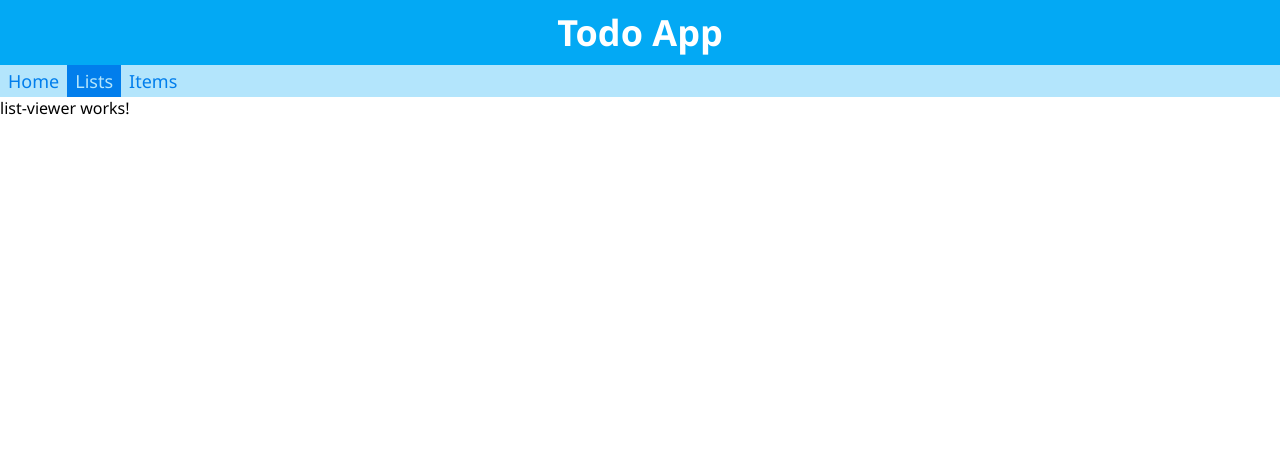
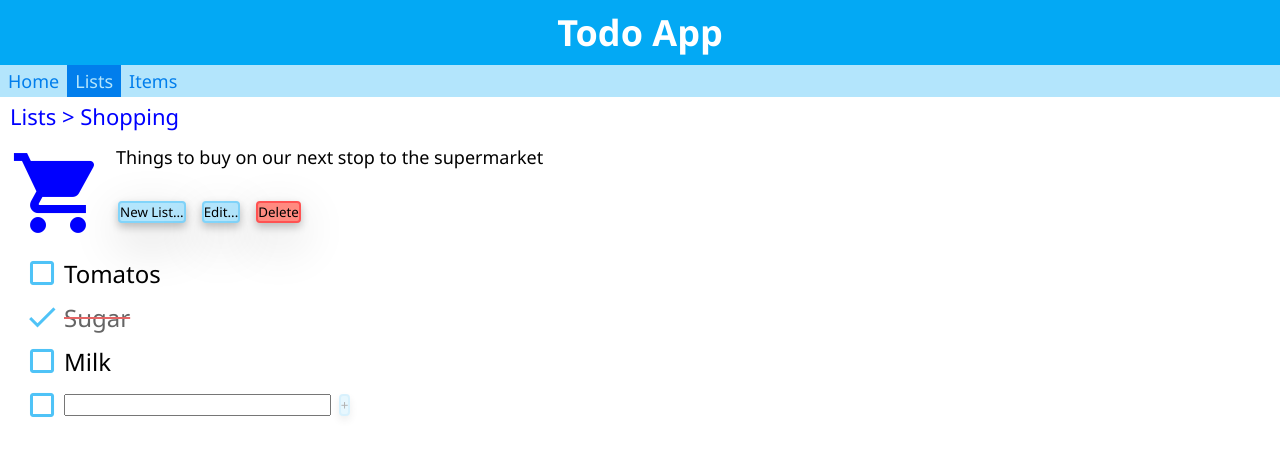
Before and after one commit to Sahar-Goldman/TodoAppReactiveAngular, an Angular app in the folder toDoProject/: page /lists/1 in a window 1280 px wide. Shown: the top 456 px of the page. Built offline with nearby package versions, Linux system fonts and the light colour scheme.

Commit message:
implemented list viewer & implemented item viewer

```diff
--- /dev/null
+++ b/toDoProject/src/app/Component/item-viewer/item-viewer.component.css
@@ -0,0 +1,27 @@
+.root {
+    display: flex;
+    flex-direction: row;
+    align-items: center;
+}
+
+.root.active {
+    cursor: pointer;
+}
+.root.active:hover {
+    background: var(--p50);
+}
+
+.material-icons {
+    color: var(--p300);
+    margin: 4px;
+    font-size: 36px;
+}
+
+.caption {
+    font-size: 24px;
+}
+
+.caption.completed {
+    opacity: 0.6;
+    text-decoration: line-through var(--a700);
+}
--- /dev/null
+++ b/toDoProject/src/app/Component/item-viewer/item-viewer.component.html
@@ -0,0 +1,5 @@
+<div class="root" [class.active]="!isCompleted" (click)="complete()">
+    <span *ngIf="!isCompleted" class="material-icons">crop_square</span>
+    <span *ngIf="isCompleted" class="material-icons">check</span>
+    <span class="caption" [class.completed]="isCompleted">{{caption}}</span>
+</div>
--- /dev/null
+++ b/toDoProject/src/app/Component/item-viewer/item-viewer.component.ts
@@ -0,0 +1,24 @@
+import { Component, EventEmitter, Input, OnInit, Output } from '@angular/core';
+
+@Component({
+  selector: 'app-item-viewer',
+  templateUrl: './item-viewer.component.html',
+  styleUrls: ['./item-viewer.component.css']
+})
+export class ItemViewerComponent {
+
+  @Input()
+  caption: string = '';
+
+  @Input()
+  isCompleted: boolean = false;
+
+  @Output()
+  completed = new EventEmitter<void>();
+
+  complete() {
+    if (!this.isCompleted)
+      this.completed.emit();
+  }
+
+}
--- a/toDoProject/src/app/Component/list-viewer/list-viewer.component.css
+++ b/toDoProject/src/app/Component/list-viewer/list-viewer.component.css
@@ -0,0 +1,85 @@
+:host {
+    display: flex;
+    flex-direction: column;
+}
+
+.meta-data {
+    display: grid;
+    grid-template-rows: auto auto;
+    grid-template-columns: auto 1fr;
+    margin: 10px;
+}
+
+.description {
+    grid-column: 2;
+    grid-row: 1;
+    margin-left: 10px;
+    font-size: 18px;
+}
+
+.confirm-caption {
+    grid-column: 2;
+    grid-row: 1;
+    margin-left: 10px;
+    font-size: 24px;
+    color: var(--a400);
+}
+
+.material-icons {
+    grid-column: 1;
+    grid-row: 1/-1;
+    font-size: 96px;
+    align-self: flex-start;
+    justify-self: center;
+}
+
+.buttons {
+    align-self: center;
+    grid-row: 2;
+    grid-column: 2;
+    display: flex;
+    flex-direction: row;
+    margin: 4px;
+}
+
+.delete-confirm {
+    align-self: center;
+    grid-row: 2;
+    grid-column: 2;
+    display: flex;
+    flex-direction: row;
+    margin: 4px;
+}
+
+
+button {
+    margin: 8px;
+}
+
+.items {
+    display: flex;
+    flex-direction: column;
+    margin-left: 20px;
+}
+
+.add-item {
+    display: flex;
+    flex-direction: row;
+    align-items: center;
+    margin-left: 20px;
+}
+
+.add-item input {
+    width: 20em;
+}
+
+.add-item .material-icons {
+    color: var(--p300);
+    margin: 4px;
+    font-size: 36px;
+    align-self: center;
+}
+
+.add-item button {
+    min-width: unset;
+}
--- a/toDoProject/src/app/Component/list-viewer/list-viewer.component.html
+++ b/toDoProject/src/app/Component/list-viewer/list-viewer.component.html
@@ -1 +1,33 @@
-<p>list-viewer works!</p>
+<ng-container *ngIf="(list$ | async) as list">
+    <header [style.color]="list.color">Lists > {{list.caption}}</header>
+    <div class="meta-data">
+        <p class="description" *ngIf="!isConfirmingDelete">{{list.description}}</p>
+        <span class="material-icons" [style.color]="list.color">{{list.icon}}</span>
+        <div class="buttons" *ngIf="!isConfirmingDelete">
+            <button class="positive-button" (click)="createNewList()">New List...</button>
+            <button class="positive-button" (click)="editList()">Edit...</button>
+            <button class="negative-button" (click)="confirmDelete()">Delete</button>
+        </div>
+        <p class="confirm-caption" *ngIf="isConfirmingDelete">
+            Are you sure you want to delete the entire list?
+        </p>
+        <div class="delete-confirm" *ngIf="isConfirmingDelete">
+            <button class="positive-button" (click)="cancelConfirmDelete()">Cancel</button>
+            <button class="negative-button" (click)="deleteList()">Delete</button>
+        </div>
+    </div>
+</ng-container>
+<ng-container *ngIf="(items$ | async) as items">
+    <div class="items">
+        <app-item-viewer *ngFor="let item of items" [caption]="item.caption" [isCompleted]="item.isCompleted"
+            (completed)="markAsCompleted(item.id)"></app-item-viewer>
+    </div>
+</ng-container>
+<div class="add-item">
+    <span class="material-icons">crop_square</span>
+    <input type="text" #addline [formControl]="newLine">
+    <button class="positive-button"
+        [disabled]="newLine.invalid"
+        (click)="addItem()"
+        >+</button>
+</div>
--- a/toDoProject/src/app/Component/list-viewer/list-viewer.component.ts
+++ b/toDoProject/src/app/Component/list-viewer/list-viewer.component.ts
@@ -1,4 +1,12 @@
 import { Component, OnInit } from '@angular/core';
+import { FormControl } from '@angular/forms';
+import { ActivatedRoute, Router } from '@angular/router';
+import { Observable } from 'rxjs';
+import { map, switchMap } from 'rxjs/operators';
+import { Item } from 'src/app/core/models/item.model';
+import { List } from 'src/app/core/models/list.model';
+import { StateService } from 'src/app/core/services/state.service';
+import { CoreValidators } from 'src/app/core/validators/core-validator';
 
 @Component({
   selector: 'app-list-viewer',
@@ -7,9 +15,64 @@ import { Component, OnInit } from '@angular/core';
 })
 export class ListViewerComponent implements OnInit {
 
-  constructor() { }
+  listId$!: Observable<number>;
+  list$!: Observable<List | undefined>;
+  items$!: Observable<Item[]>;
+
+  isConfirmingDelete: boolean = false;
+  newLine = new FormControl('', CoreValidators.counters(10, 3));
+
+  constructor(
+    private state: StateService,
+    private router: Router,
+    private route: ActivatedRoute
+  ) { }
 
   ngOnInit(): void {
+    this.listId$ = this.route.params.pipe(
+      map(prms => Number(prms['id']))
+    );
+
+    this.list$ = this.listId$.pipe(
+      switchMap(id => this.state.getTodoList(id))
+    );
+
+    this.items$ = this.listId$.pipe(
+      switchMap(id => this.state.getItemsInList(id))
+    )
+  }
+
+  confirmDelete() {
+    this.isConfirmingDelete = true;
+  }
+
+  cancelConfirmDelete() {
+    this.isConfirmingDelete = false;
+  }
+
+  async deleteList() {
+    let id = Number(this.route.snapshot.params['id']);
+    await this.state.deleteList(id);
+    this.router.navigate(['lists']);
+  }
+
+  async editList() {
+    let id = Number(this.route.snapshot.params['id']);
+    this.router.navigate(['lists', id, 'edit']);
+  }
+
+  async createNewList() {
+    this.router.navigate(['lists', -1, 'edit']);
+  }
+
+  async markAsCompleted(itemId: number) {
+    await this.state.markAsCompleted(itemId);
+  }
+
+  async addItem() {
+    let listId = Number(this.route.snapshot.params['id']);
+    await this.state.addItem(listId, this.newLine.value);
+    this.newLine.reset();
   }
 
 }
--- a/toDoProject/src/app/app.module.ts
+++ b/toDoProject/src/app/app.module.ts
@@ -10,6 +10,7 @@ import { NotFoundComponent } from './Component/not-found/not-found.component';
 import { ListEditorComponent } from './Component/list-editor/list-editor.component';
 import { ListViewerComponent } from './Component/list-viewer/list-viewer.component';
 import { ReactiveFormsModule } from '@angular/forms';
+import { ItemViewerComponent } from './Component/item-viewer/item-viewer.component';
 
 @NgModule({
   declarations: [
@@ -19,7 +20,8 @@ import { ReactiveFormsModule } from '@angular/forms';
     ListsComponent,
     NotFoundComponent,
     ListEditorComponent,
-    ListViewerComponent
+    ListViewerComponent,
+    ItemViewerComponent
   ],
   imports: [
     BrowserModule,
```
Also changed, not shown: 1 other file (tests, documents, lock files or other folders).
